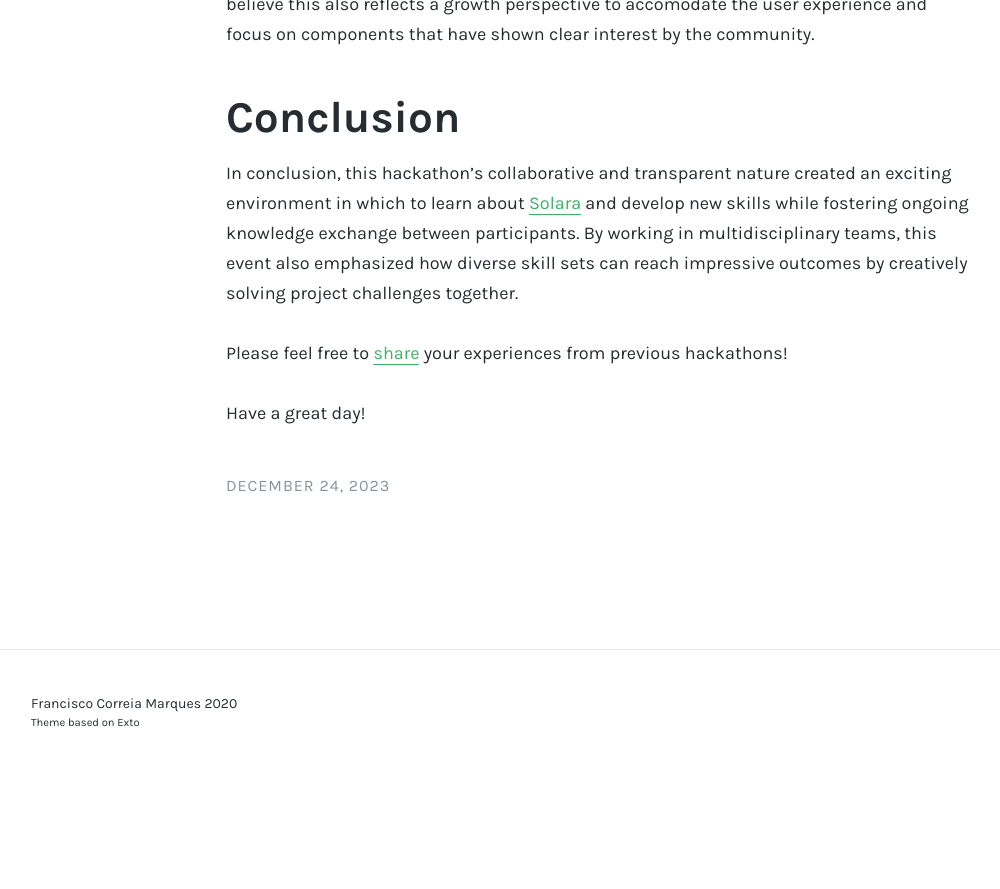
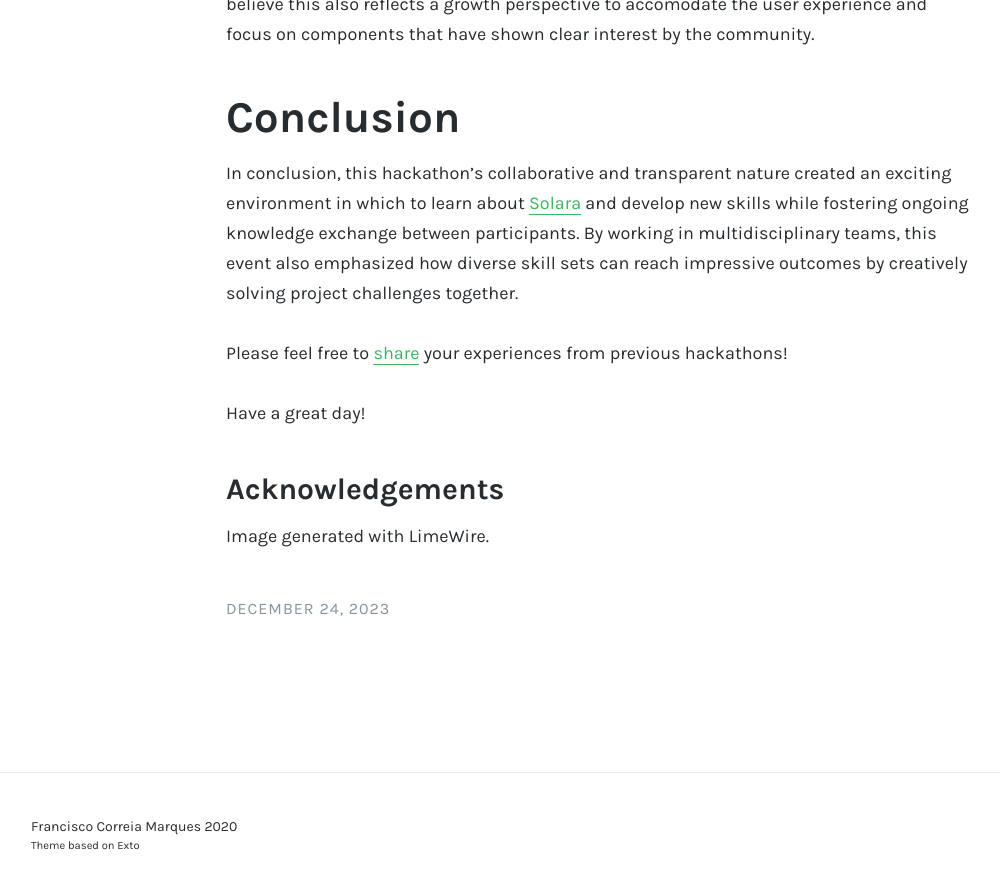
Before and after one commit to franciscomcm/franciscomcm.github.io, a Jekyll site: the page built from blog/hackathon.md, in a window 1280 px wide and 900 px high, scrolled down 3512 px. Shown: the top 889 px of the window, without its empty margins (39-1039 px from the left). Built offline with Jekyll 4.4.1, drawn with Linux system fonts in a browser that asks for light colours; before the commit the page ends 4289 px from its top, so only the background shows below that.

Commit message:
add acknowledgements

```diff
--- a/blog/hackathon.md
+++ b/blog/hackathon.md
@@ -51,3 +51,7 @@ In conclusion, this hackathon's collaborative and transparent nature created an
 Please feel free to [share](https://twitter.com/_franciscomcm) your experiences from previous hackathons!
 
 Have a great day!
+
+### Acknowledgements
+
+Image generated with LimeWire.
```
